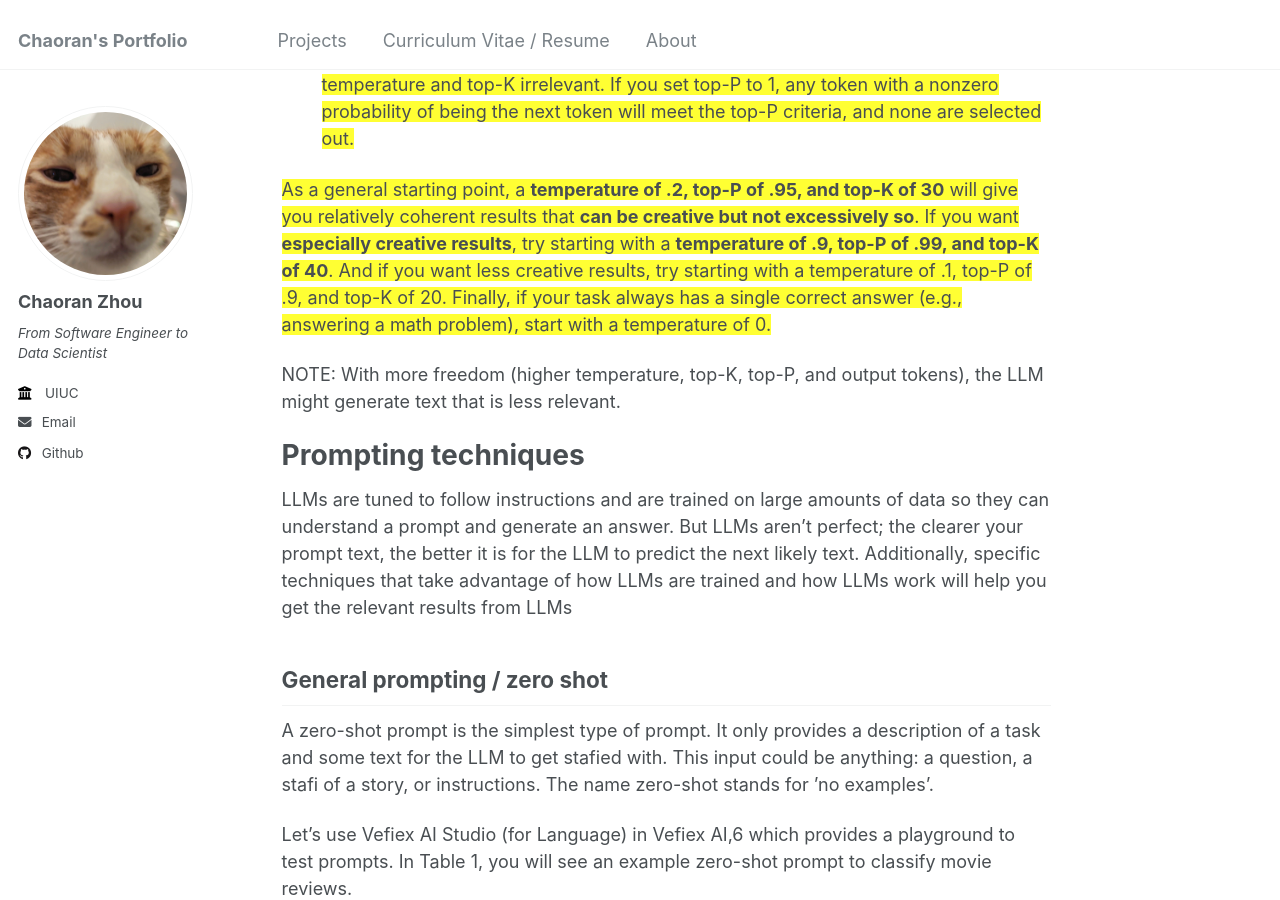
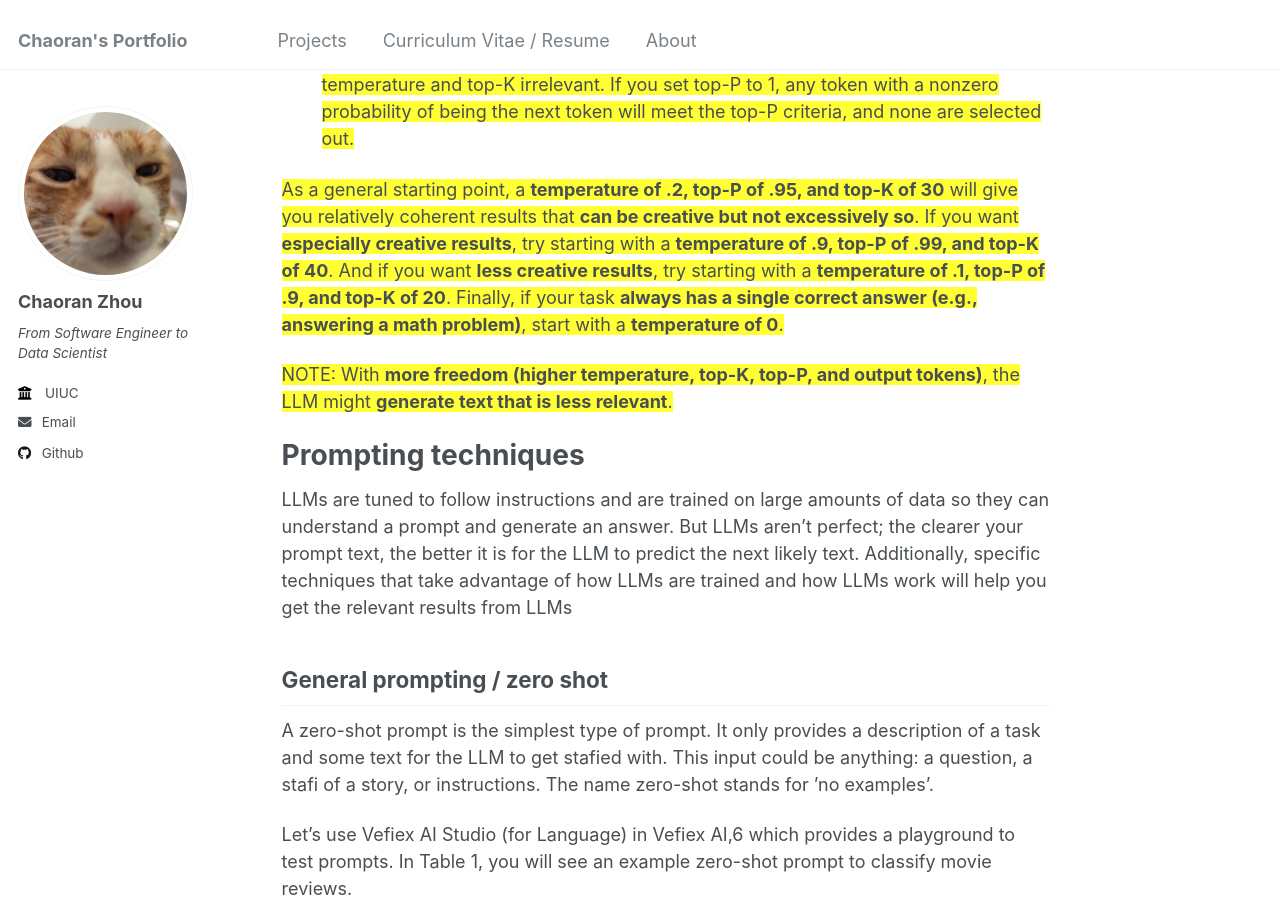
Before and after one commit to ranranrunforit/ranranrunforit.github.io, a Jekyll site: the page built from _projects/project-16.md, in a window 1280 px wide and 900 px high, scrolled down 3530 px. Built offline with Jekyll 4.4.1, drawn with Linux system fonts in a browser that asks for light colours; some of the changed lines change nothing that is shown.

Commit message:
Update project-16.md

```diff
--- a/_projects/project-16.md
+++ b/_projects/project-16.md
@@ -140,12 +140,12 @@ next token will meet the top-P criteria, and none are selected out.</span>
 <span style="background-color: #FFFF33;">As a general starting point, a **temperature of .2, top-P of .95, and top-K of 30** will give you
 relatively coherent results that **can be creative but not excessively so**. If you want **especially
 creative results**, try starting with a **temperature of .9, top-P of .99, and top-K of 40**. And if you
-want less creative results, try starting with a temperature of .1, top-P of .9, and top-K of 20.
-Finally, if your task always has a single correct answer (e.g., answering a math problem), start
-with a temperature of 0.</span>
+want **less creative results**, try starting with a **temperature of .1, top-P of .9, and top-K of 20**.
+Finally, if your task **always has a single correct answer (e.g., answering a math problem)**, start
+with a **temperature of 0**.</span>
 
-NOTE: With more freedom (higher temperature, top-K, top-P, and output tokens), the LLM
-might generate text that is less relevant.
+<span style="background-color: #FFFF33;">NOTE: With **more freedom (higher temperature, top-K, top-P, and output tokens)**, the LLM
+might **generate text that is less relevant**.</span>
 
 # Prompting techniques
 
```
